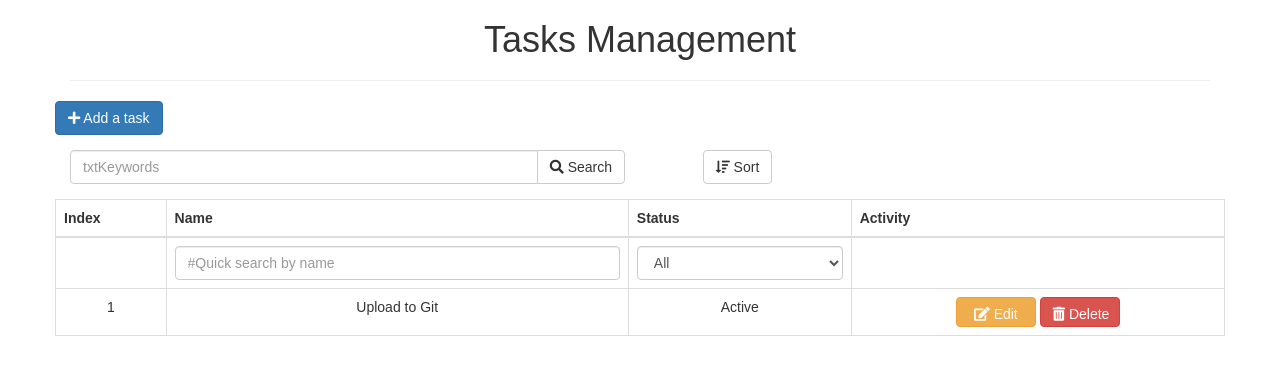
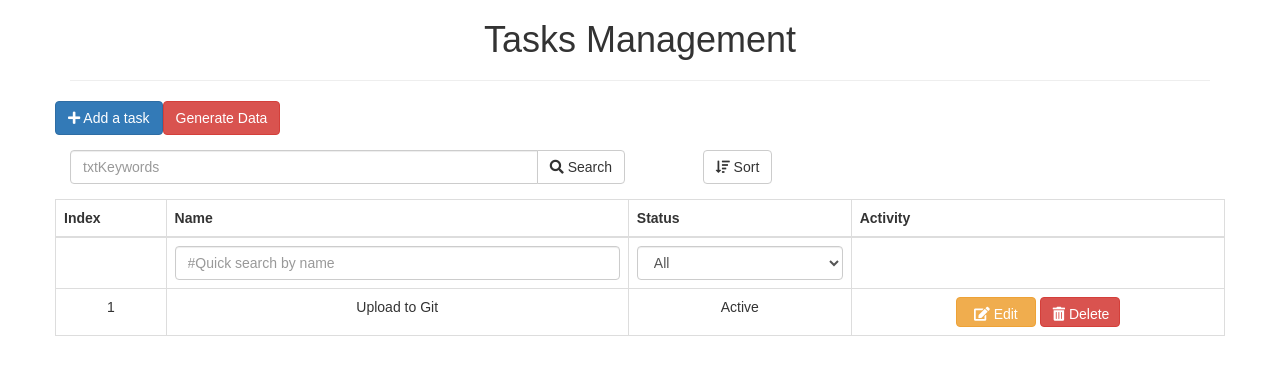
Before and after one commit to dkgian/task-management-app, a React (Create React App) app: page / in a window 1280 px wide. Shown: the top 374 px of the page. Built offline with nearby package versions, Linux system fonts and the light colour scheme.

Commit message:
update gen-data

```diff
--- a/src/App.js
+++ b/src/App.js
@@ -10,17 +10,44 @@ class App extends Component {
     super(props);
     this.state = {
       isDisplayForm : false,
-      tasks : []
+      tasks : [] //id, name, status
     }
   }
 
   onToogleForm = () =>{
-    console.log('1');
     this.setState({
       tasks : [],
       isDisplayForm : !this.state.isDisplayForm
     })
-    console.log(this.state.isDisplayForm);
+    //console.log(this.state.isDisplayForm);
+  }
+
+  onGenerateData = () =>{
+    var tasks = [
+      {
+        id: this.genId(),
+        name: 'task1',
+        status: true
+      },
+      {
+        id: this.genId(),
+        name: 'task2',
+        status: false
+      },
+      {
+        id: this.genId(),
+        name: 'task3',
+        status: true
+      }
+    ]
+    console.log(tasks)
+  }
+
+  s4 = ()=>{
+    return Math.floor((1+Math.random())*0x10000).toString(16).substring(1);
+  }
+  genId = () => {
+    return this.s4() +'-'+ this.s4() + '-' + this.s4() + '-' + this.s4();
   }
 
   render() {
@@ -51,6 +78,15 @@ class App extends Component {
                   >
                    <i className="fas fa-plus"></i> Add a task
                 </button>
+                &nbsp;
+                <button
+                  type="button"
+                  className="btn btn-danger float-left"
+                  onClick={this.onGenerateData}
+                  >
+                  Generate Data
+                </button>
+
             </div>
 
             <div className="row mt-15 ">
--- a/src/components/TaskItem.js
+++ b/src/components/TaskItem.js
@@ -3,7 +3,13 @@ import '../App.css';
 
 
 class TaskItem extends Component {
-
+  constructor(props){
+    super(props);
+    this.state = {
+        name: 'dd',
+        status: false
+    }
+  }
 
   render() {
     return (
```
